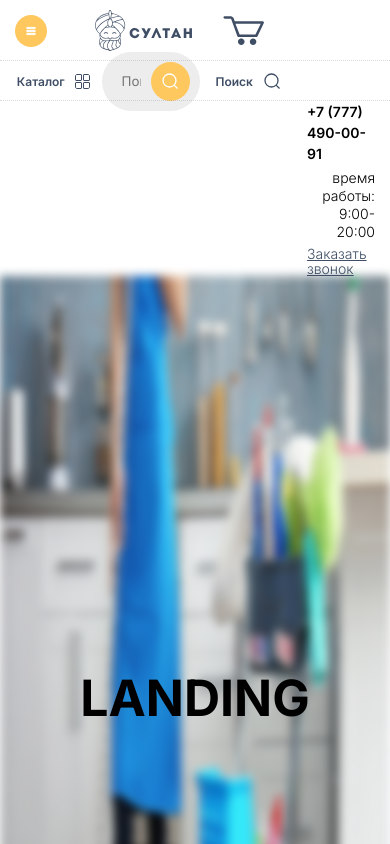
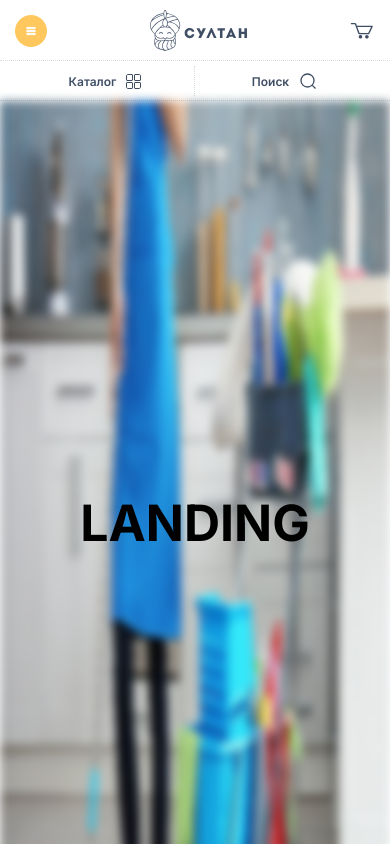
Before and after one commit to Balaberd/store, a React (Create React App) app: page / in a window 390 px wide. Shown: the top 844 px of the page. Built offline with nearby package versions, Linux system fonts and the light colour scheme.

Commit message:
header адаптив корректировка

```diff
--- a/public/index.html
+++ b/public/index.html
@@ -2,7 +2,7 @@
 <html lang="en">
   <head>
     <meta charset="utf-8" />
-    <link rel="icon" href="%PUBLIC_URL%/favicon.ico" />
+    <link rel="icon" href="%PUBLIC_URL%/SS.svg" />
     <meta name="viewport" content="width=device-width, initial-scale=1" />
     <meta name="theme-color" content="#000000" />
     <meta
@@ -24,7 +24,7 @@
       work correctly both with client-side routing and a non-root public URL.
       Learn how to configure a non-root public URL by running `npm run build`.
     -->
-    <title>React App</title>
+    <title>Султан</title>
   </head>
   <body>
     <noscript>You need to enable JavaScript to run this app.</noscript>
--- a/src/App.tsx
+++ b/src/App.tsx
@@ -19,7 +19,6 @@ export const App: FC = () => {
     dispatch(getBasketFromLocalStorage());
   }, [])
 
-
   return (
     <BrowserRouter>
       <Header />
--- a/src/components/blocks/Header/Basket/Basket.module.scss
+++ b/src/components/blocks/Header/Basket/Basket.module.scss
@@ -1,6 +1,6 @@
 @import "/src/scss/vars.scss";
 
-.basket {
+._ {
   display: flex;
   align-items: center;
   gap: 28px;
@@ -11,6 +11,12 @@
 
   display: flex;
   align-items: center;
+
+  .icon {
+    @media (max-width: $width-mobile) {
+      width: 25px;
+    }
+  }
 }
 
 .goodsCount {
@@ -37,6 +43,18 @@
     align-items: center;
     justify-content: center;
   }
+
+  @media (max-width: $width-mobile) {
+    width: 25px;
+    height: 25px;
+
+    font-size: 14px;
+    font-weight: 600;
+    color: $color-9;
+
+    top: 0;
+    right: -50%;
+  }
 }
 
 .description {
--- a/src/components/blocks/Header/Basket/Basket.tsx
+++ b/src/components/blocks/Header/Basket/Basket.tsx
@@ -27,10 +27,11 @@ export const Basket: FC<Props> = ({ className }) => {
 
 
     return (
-        <div className={cn(styles.basket, className)}>
+        <div className={cn(styles._, className)}>
 
             <Link to={"/basket"} className={styles.buttonBasket}>
                 <Icon
+                    className={styles.icon}
                     iconName="basket"
                 />
                 <div className={cn(styles.goodsCount, { [styles.goodsCount_visible]: !!productsInBasket.length })}>
--- a/src/components/blocks/Header/CatalogAndSearch/CatalogAndSearch.module.scss
+++ b/src/components/blocks/Header/CatalogAndSearch/CatalogAndSearch.module.scss
@@ -1,11 +1,22 @@
 @import "/src/scss/vars.scss";
 @import "/src/scss/mixins.scss";
 
-.catalogAndSerachBlock {
+._ {
   display: flex;
   align-items: center;
   justify-content: space-between;
   gap: 10px;
+
+  @media (max-width: $width-mobile) {
+    gap: 0;
+  }
+
+  .search {
+    width: 56%;
+    @media (max-width: $width-mobile) {
+      display: none;
+    }
+  }
 }
 
 .buttonCatalog {
@@ -34,32 +45,40 @@
     stroke: $color-2;
 
     background: none;
+
+    position: relative;
+
+    &:before {
+      content: "";
+      height: 30px;
+      border-right: 1px dotted $color-2;
+      opacity: 0.2;
+
+      position: absolute;
+      top: 5px;
+      right: 0;
+    }
   }
 }
 
-.search {
-  width: 56%;
+.mobileSearch {
+  display: none;
 
   @media (max-width: $width-mobile) {
-    display: none;
-  }
+    min-width: 50%;
+    max-width: 50%;
 
-  &_mobile {
-    width: 50%;
     height: 40px;
 
     text-align: center;
 
-    display: none;
-
-    .input {
-      width: 60%;
-    }
-
-    @media (max-width: $width-mobile) {
     display: flex;
     align-items: center;
     justify-content: center;
+
+    .input {
+      width: 50%;
+    }
 
     .triggerForInput {
       width: 100%;
@@ -78,4 +97,3 @@
     }
   }
 }
-}
--- a/src/components/blocks/Header/CatalogAndSearch/CatalogAndSearch.tsx
+++ b/src/components/blocks/Header/CatalogAndSearch/CatalogAndSearch.tsx
@@ -1,9 +1,9 @@
 import { FC, useState } from "react";
 import { Link } from "react-router-dom";
-import styles from "./CatalogAndSearch.module.scss";
-import cn from "classnames";
 import { Icon } from "../../../ui/Icon/Icon";
 import { Input } from "../../../ui/Input/Input";
+import cn from "classnames";
+import styles from "./CatalogAndSearch.module.scss";
 
 interface Props {
     className?: string;
@@ -21,16 +21,18 @@ export const CatalogAndSearch: FC<Props> = ({ className }) => {
     }
 
     return (
-        <div className={cn(styles.catalogAndSerachBlock, className)}>
+        <div className={cn(styles._, className)}>
+
             <Link to={"/catalog"} className={styles.buttonCatalog}>
                 Каталог <Icon iconName="catalog" />
             </Link>
+
             <Input
                 className={styles.search}
                 placeholder="Поиск..."
             />
 
-            <div className={styles.search_mobile}>
+            <div className={styles.mobileSearch}>
                 {!isActive && (
                     <button
                         onClick={onInputActivate}
@@ -42,7 +44,11 @@ export const CatalogAndSearch: FC<Props> = ({ className }) => {
                 )}
 
                 {isActive && (
-                    <input onBlur={onInputDeactivate} type="text" className={styles.input} />
+                    <input
+                        onBlur={onInputDeactivate}
+                        type="text"
+                        className={styles.input}
+                    />
                 )}
             </div>
 
--- a/src/components/blocks/Header/MenuDropdown/MenuDropdown.module.scss
+++ b/src/components/blocks/Header/MenuDropdown/MenuDropdown.module.scss
@@ -11,11 +11,11 @@
 
 .menu {
   position: absolute;
-  top: 100px;
+  top: 101px;
   left: 0;
 
   width: 100%;
-  max-width: 400px;
+  max-width: 320px;
   display: flex;
   flex-direction: column;
 
--- a/src/components/widgets/Breadcrumbs/Breadcrumbs.jsx
+++ b/src/components/widgets/Breadcrumbs/Breadcrumbs.jsx
@@ -13,11 +13,12 @@ const PATH_MAP = {
   catalog: "/catalog",
 };
 
-
 export const Breadcrumbs = () => {
   const location = useLocation();
 
   const path = location.pathname.split("/").filter((el) => !!el);
+
+  console.log(path);
 
   // переделать позже
   const lastElement = path[path.length - 1];
--- a/src/components/widgets/Header/Header.tsx
+++ b/src/components/widgets/Header/Header.tsx
@@ -1,5 +1,4 @@
 import { FC } from "react";
-import styles from "./Header.module.scss";
 import { MenuDropdown } from "../../blocks/Header/MenuDropdown/MenuDropdown";
 import { ContactItem } from "../../blocks/Header/ContactItem/ContactItem";
 import { NavigateMenu } from "../../blocks/Header/NavigateMenu/NavigateMenu";
@@ -7,6 +6,7 @@ import { Icon } from "../../ui/Icon/Icon";
 import { CatalogAndSearch } from "../../blocks/Header/CatalogAndSearch/CatalogAndSearch";
 import { CallbackOrder } from "../../blocks/Header/CallbackOrder/CallbackOrder";
 import { Basket } from "../../blocks/Header/Basket/Basket";
+import styles from "./Header.module.scss";
 
 export const Header: FC = () => {
     return (
```
Also changed, not shown: public/sultan.svg (added). Lines whose indentation alone changed are shown as unchanged.
